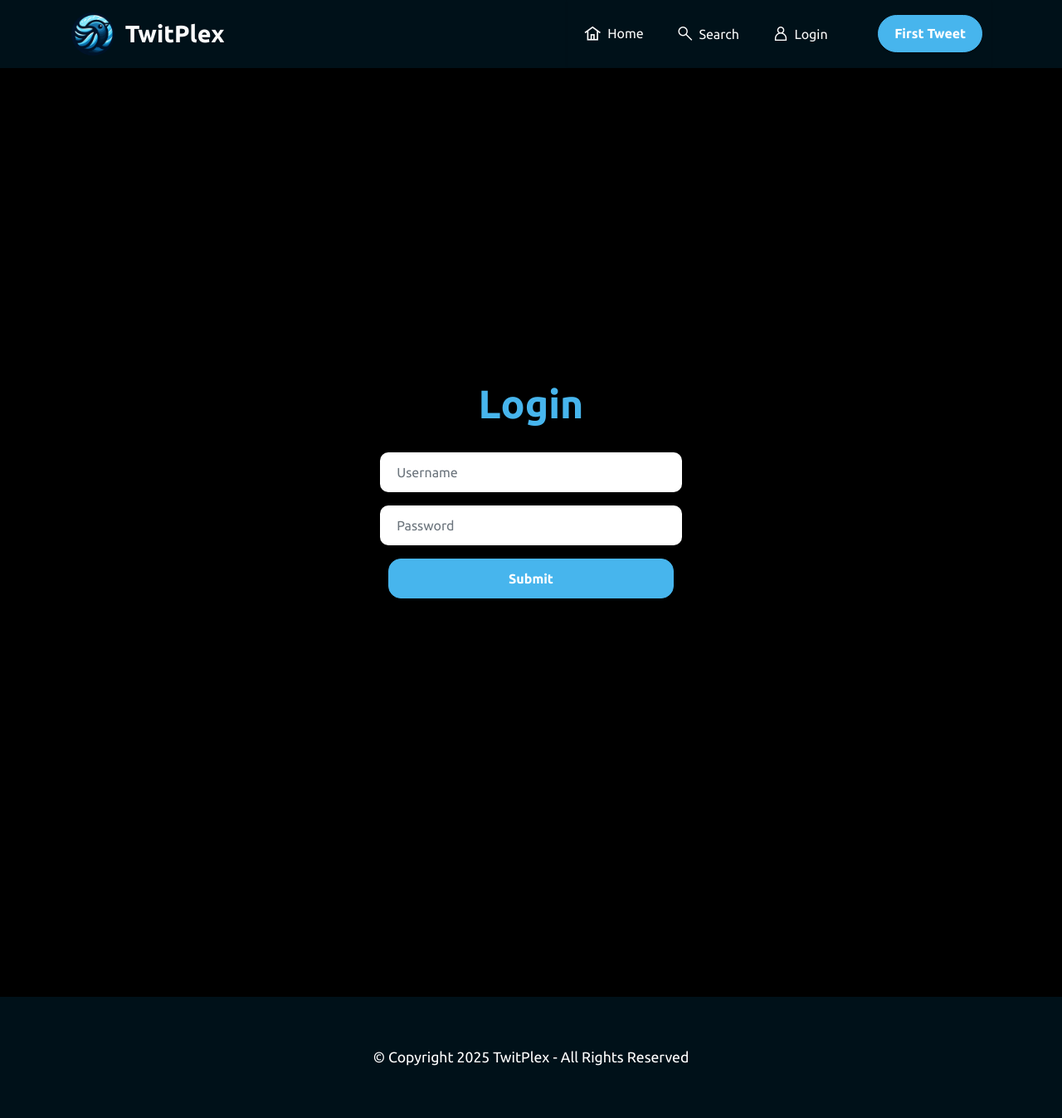
After one commit to Maksim-Volosh/TwitPlex, a Django app: template templates/user/login.html in a window 1280 px wide. The commit adds this page. Shown: the whole page at 83% size. Run offline with Django 4.2, Linux system fonts and the light colour scheme; the template is opened without the code that fills it: values that come from a table or form of the project are taken from there, others are empty; some libraries are stand-ins or nearby versions; some web fonts are replaced.

Commit message:
Added Login and a few fixes

```diff
--- a/static/assets/mobirise/css/mbr-additional.css
+++ b/static/assets/mobirise/css/mbr-additional.css
@@ -81,7 +81,7 @@ body {
 /* Buttons */
 .btn {
   padding: 0.6rem 1.2rem;
-  border-radius: 4px;
+  border-radius: 15px;
 }
 .btn-sm {
   padding: 0.6rem 1.2rem;
@@ -1167,8 +1167,8 @@ a {
   overflow: hidden;
 }
 .cid-u9Ldj6x0Iz {
-  padding-top: 10rem;
-  padding-bottom: 10rem;
+  padding-top: 25rem;
+  padding-bottom: 30rem;
   background-color: #000000;
 }
 .cid-u9Ldj6x0Iz .mbr-overlay {
@@ -1182,7 +1182,6 @@ a {
 }
 .cid-u9Ldj6x0Iz form .mbr-section-btn {
   text-align: center;
-  width: 100%;
 }
 .cid-u9Ldj6x0Iz form .mbr-section-btn .btn {
   width: 100%;
--- a/static/assets/theme/css/style.css
+++ b/static/assets/theme/css/style.css
@@ -789,7 +789,7 @@ body {
   padding: 0.6rem 1.2rem;
   transition: border-color 0.25s ease 0s;
   border: 1px solid transparent !important;
-  border-radius: 4px;
+  border-radius: 10px;
   box-shadow: rgba(0, 0, 0, 0.07) 0px 1px 1px 0px, rgba(0, 0, 0, 0.07) 0px 1px 3px 0px, rgba(0, 0, 0, 0.03) 0px 0px 0px 1px;
 }
 .form-active .form-control:invalid {
--- a/static/css/css.css
+++ b/static/css/css.css
@@ -81,8 +81,8 @@
     color: gray;
 }
 
-.underline {
-    color: white;
+.underline, .auser {
+    color: white !important;
 }
 
 .underline::after {
@@ -120,6 +120,10 @@
 
 .ww {
     width: 25%;
+}
+
+.errorlist {
+    color: #ef6e6ead
 }
 
 @media (max-width: 1199.98px) {
--- a/templates/base.html
+++ b/templates/base.html
@@ -66,6 +66,10 @@
                                         <span class="mobi-mbri mobi-mbri-alert mbr-iconfont mbr-iconfont-btn"></span>
                                         <span class="cl-dn">Nolifications</span>
                                     </a>
+                                    <a class="text-white show dropdown-item display-4" href="{% url "user:logout" %}">
+                                        <span class="mobi-mbri mobi-mbri-undo mbr-iconfont mbr-iconfont-btn"></span>
+                                        <span class="cl-dn">Logout</span>
+                                    </a>
 
                                     {% if request.user.is_superuser %}
                                         <a class="text-white show dropdown-item display-4" href="{% url "admin:index" %}">
@@ -76,12 +80,17 @@
                                 </div>
                             </li>
                         {% else %}
-                            <li class="nav-item s-n-i"><a class="nav-link link text-white text-primary display-4" href="{% url "admin:index" %}">
+                            <li class="nav-item s-n-i"><a class="nav-link link text-white text-primary display-4" href="{% url "user:login" %}">
                                 <span class="mobi-mbri mobi-mbri-user mbr-iconfont mbr-iconfont-btn" style="font-size: 17px; color: rgb(255, 255, 255);"></span>
                                 <span class="cl-dn">Login</span></a></li>
                         {% endif %}
                     </ul>
-                    <div class="navbar-buttons mbr-section-btn"><a class="btn btn-primary display-4 mybtn" href="#">{% if current_page %}First{% endif %} Tweet</a></div>
+                    {% if current_page or not request.user.is_authenticated %}
+                    <div class="navbar-buttons mbr-section-btn"><a class="btn btn-primary display-4 mybtn" href="{% url "user:login" %}">First Tweet</a></div>
+                    {% else %}
+                    <div class="navbar-buttons mbr-section-btn"><a class="btn btn-primary display-4 mybtn" href="#">Tweet</a></div>
+                    {% endif %}
+
                 </div>
             </div>
         </nav>
@@ -117,6 +126,7 @@
 <script src="{% static "assets/smoothscroll/smooth-scroll.js" %}"></script>
 <script src="{% static "assets/dropdown/js/navbar-dropdown.js" %}"></script>
 <script src="{% static "assets/ytplayer/index.js" %}"></script>
+<script src="{% static "assets/theme/js/script.js" %}"></script>
 <script src="https://unpkg.com/htmx.org@^1.6.1/dist/htmx.min.js"></script>
 
 </html>
--- a/templates/main/include/tweet-reacts.html
+++ b/templates/main/include/tweet-reacts.html
@@ -24,7 +24,7 @@
           }
         </script>
       {% else %}
-      <form action="{% url "admin:index" %}" method="GET">
+      <form action="{% url "user:login" %}" method="GET">
         <button class="like-btn" type="submit">
             <i class="fi fi-rs-heart"></i>
             <span class="react-t">{{ tw.likes_count }}</span>
@@ -65,7 +65,7 @@
         }
       </script>
       {% else %}
-      <form action="{% url "admin:index" %}" method="GET">
+      <form action="{% url "user:login" %}" method="GET">
         <button class="favorites-btn" type="submit">
             <i class="fi fi-rr-bookmark"></i>
             <span class="react-t">{{ tw.favorites_count }}</span>
--- a/templates/main/include/tweets.html
+++ b/templates/main/include/tweets.html
@@ -11,15 +11,15 @@
             <div class="twit-first d-flex flex-row">
               <div class="img-a">
                 {% if tw.owner.image %}
-                <a href="{{ tw.owner.image.url }}"><img src="{{ tw.owner.image.url }}" alt="avatar" class="twit-avatar"></a>
+                <a href="{% url "user:profile" tw.owner %}"><img src="{{ tw.owner.image.url }}" alt="avatar" class="twit-avatar"></a>
                 {% else %}
-                <img src="{% static "img/no_avatar.jpg" %}" alt="avatar" class="twit-avatar">
+                <a href="{% url "user:profile" tw.owner %}"><img src="{% static "img/no_avatar.jpg" %}" alt="avatar" class="twit-avatar"></a>
                 {% endif %}
               </div>
 
               <div class="cont-title">
                 <h3 class="mbr-section-title mbr-fonts-style align-left mb-0 display-2 d-flex align-items-center tw-t">
-                  <strong class=""> {{ tw.owner.name|capfirst }} </strong><span class="gray">@{{ tw.owner|capfirst }} ·
+                  <a href="{% url "user:profile" tw.owner %}" class="auser"><strong class=""> {{ tw.owner.name|capfirst }} </strong></a><span class="gray">@{{ tw.owner|capfirst }} ·
                       {% if tw.time_create.year == current_year %}
                           {{ tw.time_create|date:"M d" }}
                       {% else %}
--- /dev/null
+++ b/templates/user/login.html
@@ -0,0 +1,37 @@
+{% extends "base.html" %}
+{% load static %}
+
+{% block title %}TwitPlex - Login{% endblock title %}
+
+{% block body %}
+<section data-bs-version="5.1" class="form6 cid-u9Ldj6x0Iz" id="form6-6">
+    <div class="container">
+        <div class="mbr-section-head">
+            <h3 class="mbr-section-title mbr-fonts-style align-center mb-0 display-2">
+                <strong>Login</strong></h3>
+        </div>
+        <div class="row justify-content-center mt-4">
+            <div class="col-lg-8 mx-auto mbr-form" data-form-type="formoid">
+                <form action="{% url 'user:login' %}" method="POST" class="mbr-form form-with-styler mx-auto" data-form-title="Form Name">
+                    {% csrf_token %}
+                        <div class="col-lg-12 col-md-12 col-sm-12 form-group mb-3">
+                            <input type="username" name="username" placeholder="Username" data-form-field="username" class="form-control" maxlength="150" required="" id="id_username">
+                        </div>
+
+                        <div class="col-lg-12 col-md-12 col-sm-12 form-group mb-3">
+                            <input type="password" name="password" placeholder="Password" data-form-field="password" class="form-control" required="" id="id_password">
+                        </div>
+
+                        {% if form.non_field_errors %}
+                            {{ form.non_field_errors }}
+                        {% endif %}
+
+                        <div class="col-auto mbr-section-btn align-center">
+                            <button type="submit" class="btn btn-primary display-4">Submit</button>
+                        </div>
+                </form>
+            </div>
+        </div>
+    </div>
+</section>
+{% endblock body %}
--- a/templates/user/profile.html
+++ b/templates/user/profile.html
@@ -24,10 +24,15 @@
                                 <em>
                                 <br>
                                 </em>
+                                {% if user.sphere %}
                                 <strong>{{user.sphere}}</strong>
                                 <br>
+                                {% endif %}
+
+                                {% if user.bio %}
                                 {{user.bio}}
                                 <br><br>
+                                {% endif %}
                                 <em>Joined - <strong>{{user.date_joined|date:"M d, Y"}}</strong></em>
                                 <br><br>
                                 <em>573 Following&nbsp; &nbsp; &nbsp;</em>
--- /dev/null
+++ b/user/forms.py
@@ -0,0 +1,11 @@
+from django import forms
+from django.contrib.auth.forms import AuthenticationForm
+
+from user.models import User
+
+class LoginForm(AuthenticationForm):
+    username = forms.CharField(widget=forms.TextInput())
+    password = forms.CharField(widget=forms.PasswordInput())
+    class Meta:
+        model = User
+        fields = ['username', 'password']
--- a/user/urls.py
+++ b/user/urls.py
@@ -7,7 +7,11 @@ from user.views import *
 app_name = 'user'
 
 urlpatterns = [
+    path('login/', login, name='login'),
+    path('logout/', logout, name='logout'),
     path('<slug:username>/', profile, name='profile'),
     path('get_tweets/<slug:username>/<slug:post_type>/', show_tweets, name='show_tweets'),
 
+
+
 ] + static(settings.MEDIA_URL, document_root=settings.MEDIA_ROOT)
```
Also changed, not shown: user/views.py (+28 -2 lines).
